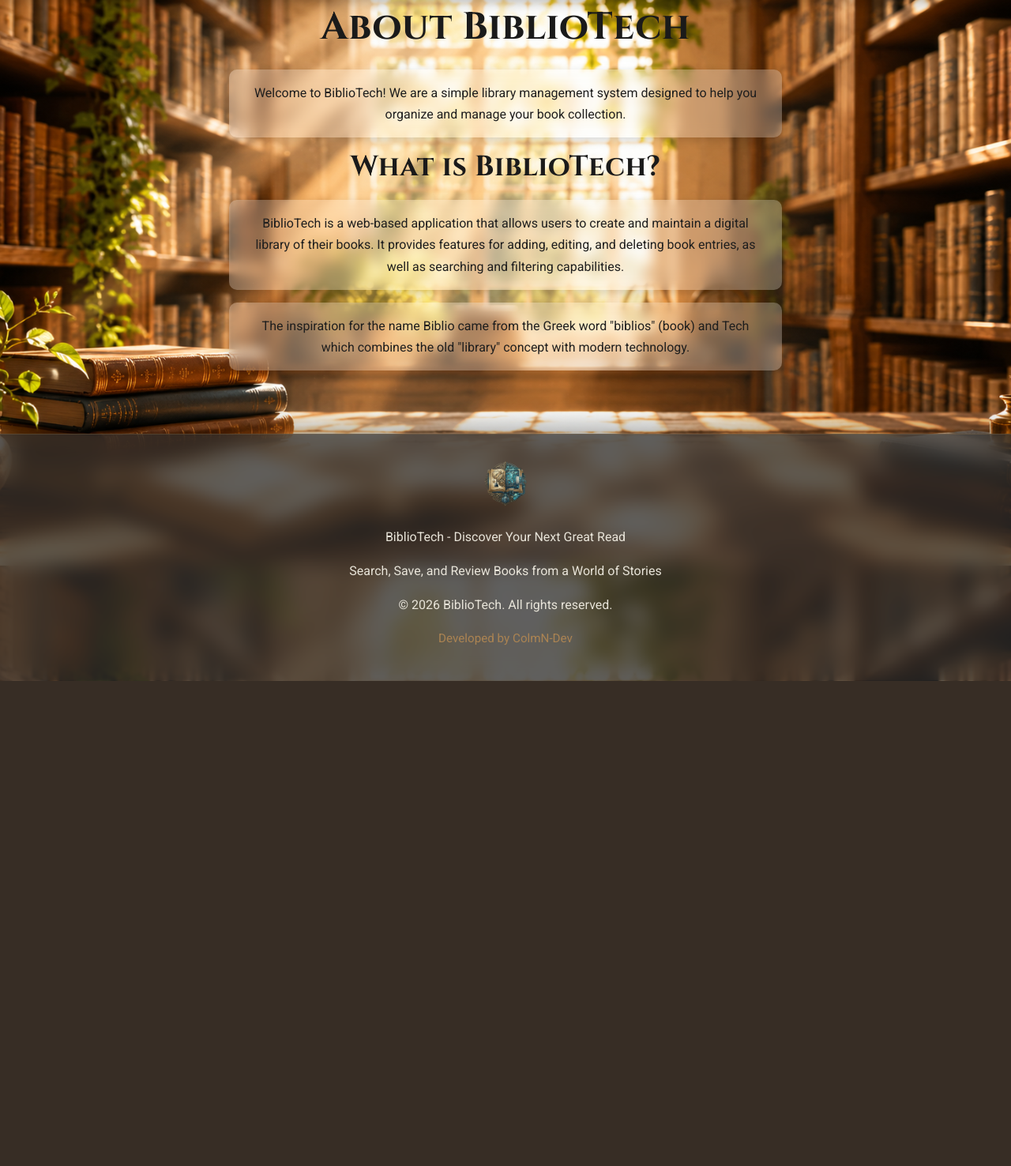
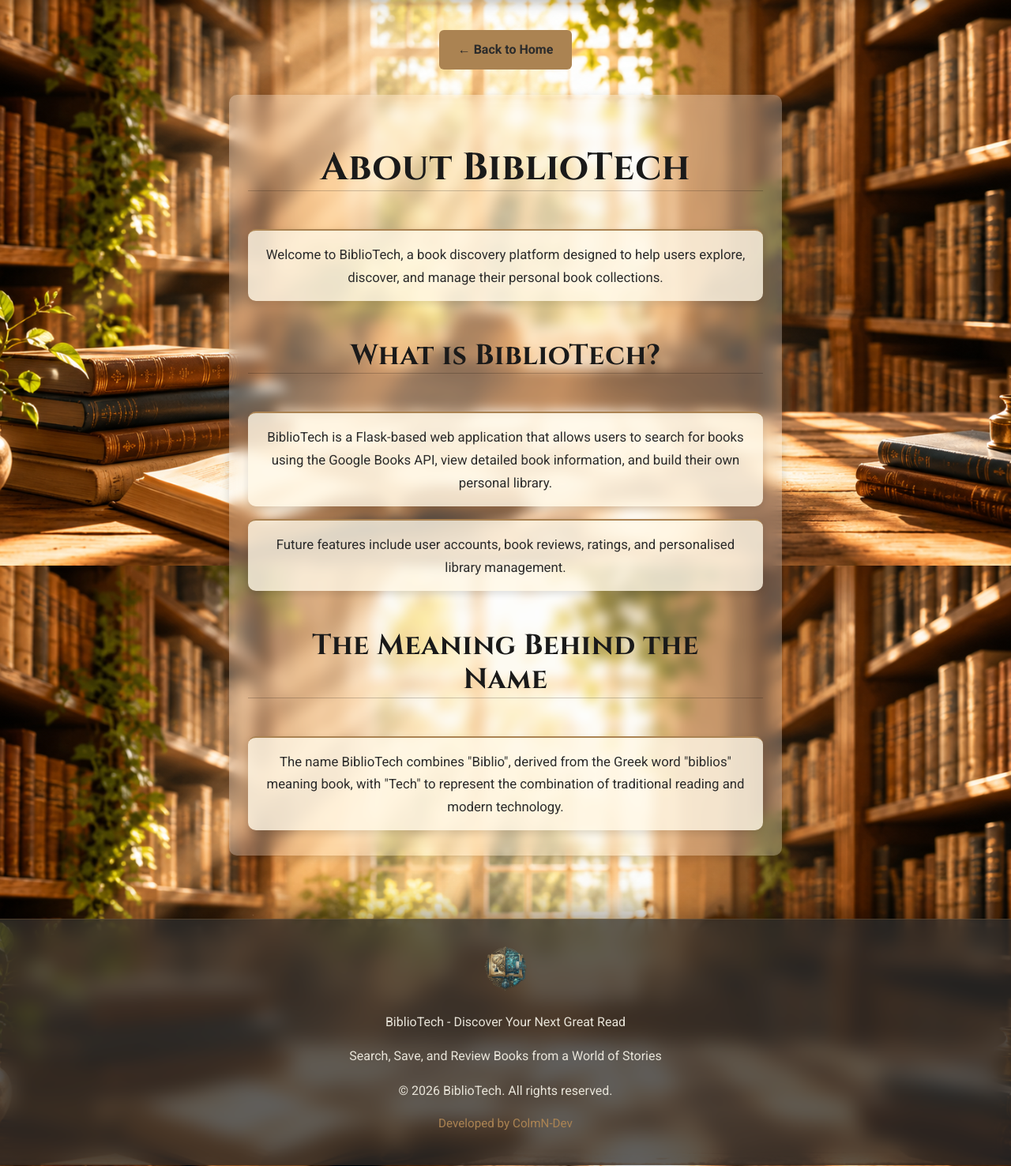
Before and after one commit to ColmN-Dev/BiblioTech, a Flask app: page /about in a window 1280 px wide. Shown: the part 84-1560 px from the top of the page at 79% size. Before the commit the page ends 946 px from the top, so only its background shows below. Run offline with Flask 3, Linux system fonts and the light colour scheme.

Commit message:
feat(ui): update main page templates

```diff
--- a/app/templates/about.html
+++ b/app/templates/about.html
@@ -3,12 +3,35 @@
 {% block title %}About BiblioTech{% endblock %}
 
 {% block content %}
-    <h1>About BiblioTech</h1>
-    <p class="highlighted-text">Welcome to BiblioTech! We are a simple library management system designed to help you organize and manage your book collection.</p>
 
-    <h2>What is BiblioTech?</h2>
-    <p class="highlighted-text">BiblioTech is a web-based application that allows users to create and maintain a digital library of their books. It provides features for adding, editing, and deleting book entries, as well as searching and filtering capabilities.</p>
+<div class="back-btn-container">
+<a href="{{ url_for('routes.index') }}" class="btn">
+    &larr; Back to Home
+</a>
+</div>
 
-    <p class="highlighted-text">The inspiration for the name Biblio came from the Greek word "biblios" (book) and Tech which combines the old "library" concept with modern technology.</p>
+<div class="highlighted-text">
 
+<h1 class="about-section">About BiblioTech</h1>
+
+    <p class="book-data-bg">
+        Welcome to BiblioTech, a book discovery platform designed to help users explore, discover, and manage their personal book collections.
+    </p>
+
+    <h2 class="about-section">What is BiblioTech?</h2>
+
+    <p class="book-data-bg">
+        BiblioTech is a Flask-based web application that allows users to search for books using the Google Books API, view detailed book information, and build their own personal library.
+    </p>
+
+    <p class="book-data-bg">
+        Future features include user accounts, book reviews, ratings, and personalised library management.
+    </p>
+
+    <h2 class="about-section">The Meaning Behind the Name</h2>
+
+    <p class="book-data-bg">
+        The name BiblioTech combines "Biblio", derived from the Greek word "biblios" meaning book, with "Tech" to represent the combination of traditional reading and modern technology.
+    </p>
+</div>
 {% endblock %}
```
Also changed, not shown: app/templates/index.html (+19 -3 lines), app/templates/search_results.html (+18 -7 lines), app/templates/your_library.html (+7 -0 lines).
